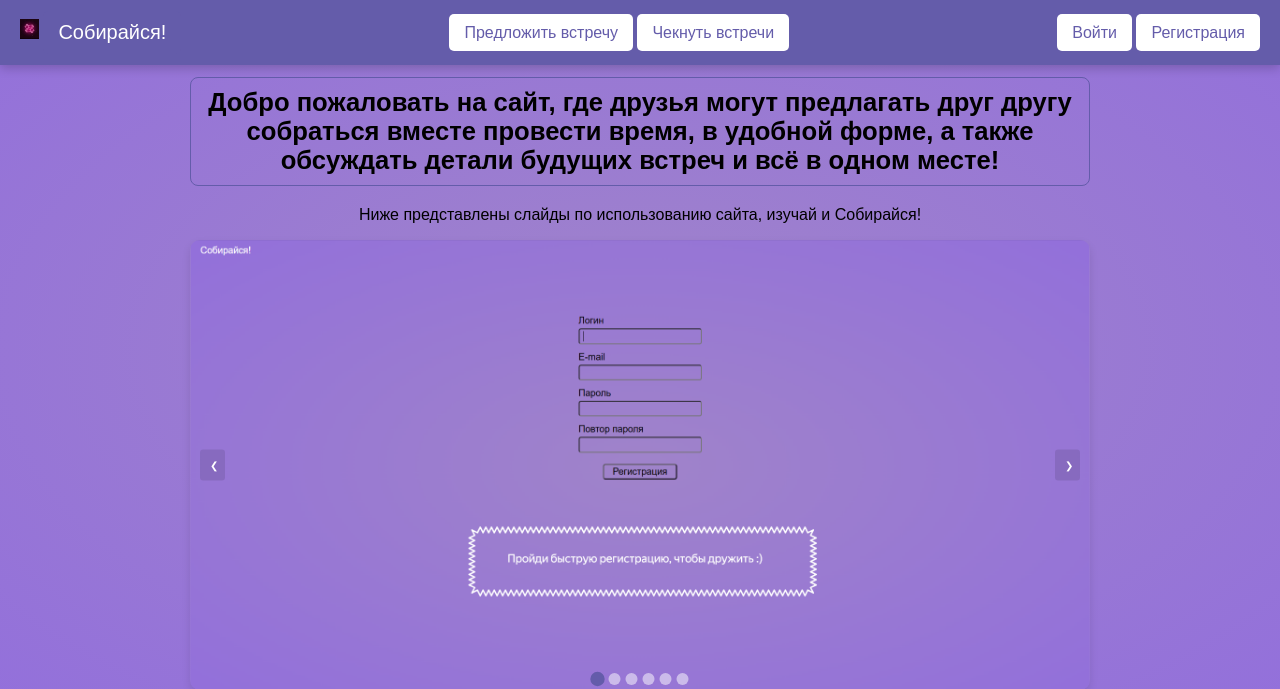
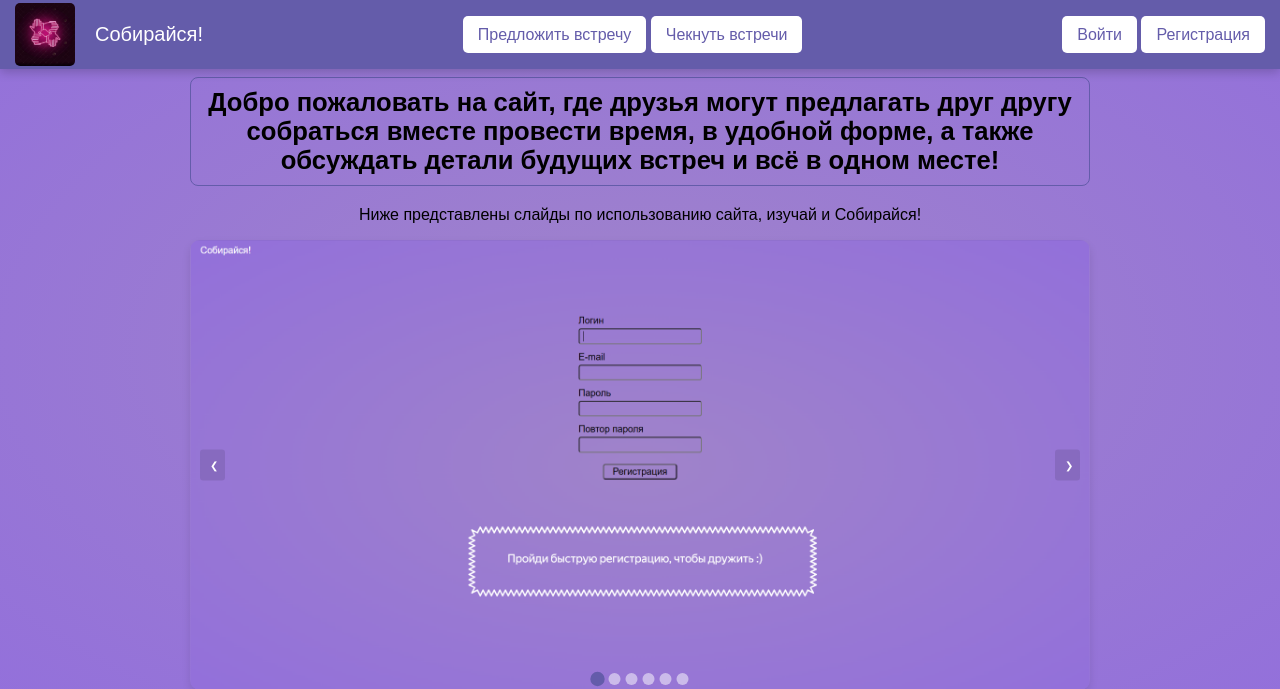
Before and after one commit to Dim-Aks/Get_ready, a Django app: page / in a window 1280 px wide. Shown: the top 689 px of the page. Run offline with Django 5.2, Linux system fonts and the light colour scheme.

Commit message:
обновление слайдов

```diff
--- a/get_ready/meetings/static/meetings/css/style.css
+++ b/get_ready/meetings/static/meetings/css/style.css
@@ -15,7 +15,7 @@ body {
     display: flex; /* Используем flexbox для выравнивания элементов */
     justify-content: space-between; /* Размещаем элементы по краям */
     align-items: center; /* Выравнивание по центру по вертикали */
-    padding: 11px 20px; /* Внутренние отступы */
+    padding: 3px 15px; /* Внутренние отступы */
     box-shadow: 0 3px 10px rgba(0, 0, 0, 0.2); /* Тень под шапкой */
     z-index: 1000; /* Убедимся, что шапка выше остальных элементов */
 }
@@ -32,6 +32,12 @@ body {
     text-decoration: none;
 }
 
+.btn.site-name {
+    display: flex; /* для выравнивания элементов внутри */
+    align-items: center; /* Выравнивание по центру по вертикали */
+    gap: 20px; /* Расстояние между лого и текстом */
+}
+
 /* Стиль кнопки сайта */
 #home {
     background-color: #645CAA; /* Фиолетовый фон кнопки */
@@ -40,6 +46,7 @@ body {
     display: inline-block;
     transition: transform 0.3s ease;
     font-size: 20px;
+    padding: 0px;
 }
 
 /* увеличения кнопки домой при наведении */
@@ -54,8 +61,11 @@ body {
 
 /* Лого страницы */
 .header-logo {
-    width: auto;
-    height: 20px; /* Сохраняем пропорции */
+    width: 60px; /* Увеличьте ширину изображения */
+    height: auto; /* Поддерживает пропорции изображения */
+    border-radius: 5px;
+    object-fit: contain;
+    flex-shrink: 0; /* Запрещаем уменьшение */
 }
 
 /* Контент страницы */
```
Also changed, not shown: get_ready/db.sqlite3, get_ready/meetings/static/meetings/image/4_Meetings.png.
